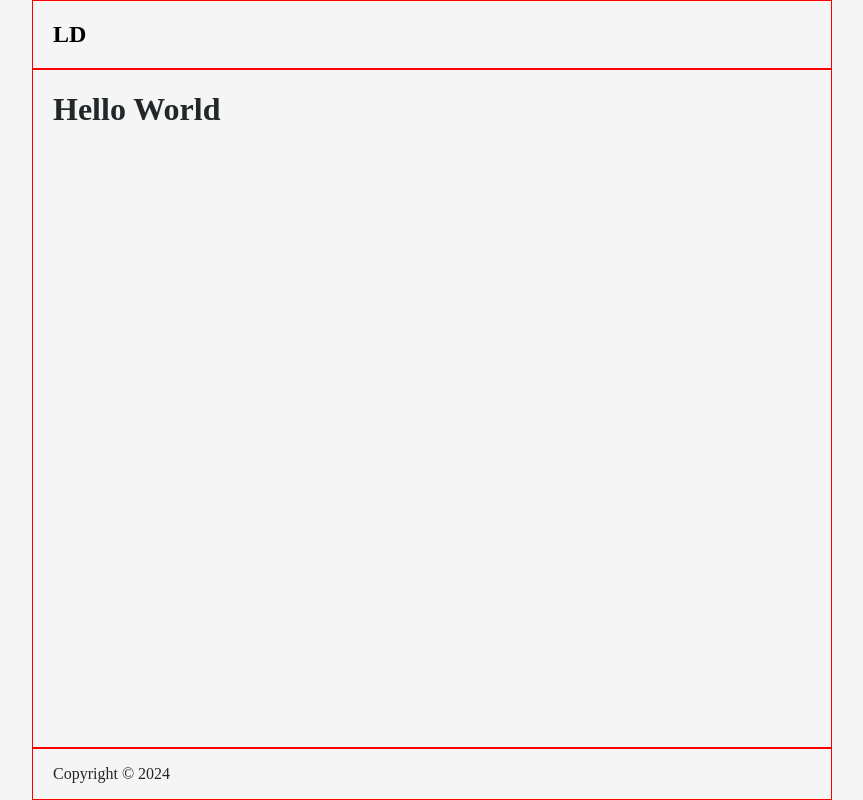
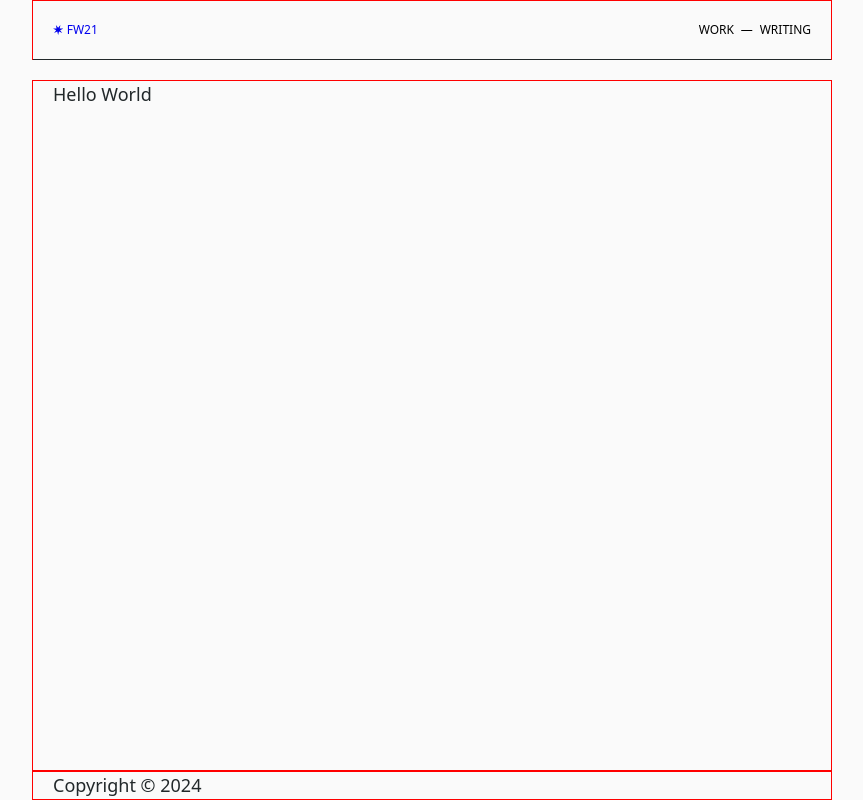
Before and after one commit to dugganl1/my-blog, a plain HTML site: page index.html in a window 1280 px wide. Shown: the whole page, without its empty margins (208-1071 px from the left). Drawn offline with Linux system fonts and the light colour scheme.

Commit message:
working on the nav specifically

```diff
--- a/css/styles.css
+++ b/css/styles.css
@@ -1,7 +1,17 @@
+@font-face {
+  font-family: "Geist";
+  src: url("../fonts/Geist[wght].woff2") format("woff2 supports variations"),
+    url("../fonts/Geist[wght].woff2") format("woff2-variations");
+  font-weight: 100 900;
+  font-display: swap;
+}
+
 :root {
   --primary-color: hsl(200, 10%, 15%);
-  --background-color: hsl(0, 0%, 96%);
+  --background-color: hsl(0, 0%, 98%);
   --max-width: 800px;
+  --base-font-size: 18px;
+  -webkit-font-smoothing: antialiased;
 }
 
 *,
@@ -23,6 +33,8 @@ body {
   color: var(--primary-color);
   display: flex;
   flex-direction: column;
+  font-size: var(--base-font-size);
+  line-height: 1.5;
 }
 
 .layout {
@@ -49,23 +61,123 @@ header {
   width: 100%;
   max-width: var(--max-width);
   padding: 20px;
+  position: fixed;
+  top: 0;
+  left: 50%;
+  transform: translateX(-50%);
+  z-index: 2;
+  background-color: var(--background-color);
 }
 
-nav ul {
-  list-style-type: none;
-  margin: 0;
-  padding: 0;
+nav {
+  background-color: transparent;
+  font-size: 0.75rem;
+  display: flex;
+  justify-content: space-between;
+  align-items: center;
+  text-transform: uppercase;
+  width: 100%;
+}
+
+nav:after {
+  content: "";
+  height: 0.5px;
+  position: absolute;
+  bottom: 0;
+  left: 0;
+  right: 0;
+  background-color: currentColor;
+  transition: transform 0.3s;
+  transform-origin: 0 0;
+}
+
+/* Add some top margin to the main content to account for the fixed header */
+main {
+  margin-top: 80px; /* Adjust this value based on your header's height */
+}
+
+.home_logo {
+  text-decoration: none;
   display: flex;
   align-items: center;
 }
 
-nav li {
-  margin-right: 20px; /* Space for future nav items */
+.home_logo svg {
+  width: 1.5ch;
+  margin-right: 0.5ch;
+  transition: transform 10s linear;
 }
 
-nav .logo a {
-  font-size: 24px;
-  font-weight: bold;
+.home_logo:hover svg {
+  transform: rotate(360deg);
+}
+
+.home_logo-extension {
+  display: none;
+}
+
+.nav-links {
+  display: flex;
+  align-items: center;
+  gap: 1ch;
+}
+
+.nav-link {
   text-decoration: none;
-  color: hsl(0, 0%, 0%); /* Plain black text */
+  position: relative;
+  color: hsl(0, 0%, 0%);
 }
+
+.nav-link:not(:last-child)::after {
+  content: "—";
+  margin-left: 1ch;
+}
+
+.nav-link::before {
+  content: "";
+  position: absolute;
+  display: block;
+  width: 100%;
+  height: 1px;
+  left: 0;
+  bottom: -2px;
+  background-color: currentColor;
+  transform: scaleX(0);
+  transition: transform 0.2s;
+  transform-origin: 100% 0;
+}
+
+.nav-link:hover::before {
+  transform-origin: 0 0;
+  transform: scaleX(1);
+}
+
+/* Remove margin from last item */
+.nav-link:last-child {
+  margin-right: 0;
+}
+
+@media screen and (min-width: 37.5rem) {
+  .home_logo-extension {
+    display: inline-block;
+    transition: all 0.1s ease;
+    opacity: 0;
+    transform: translateX(-2ch);
+  }
+
+  .home_logo-extension:before {
+    content: " — ";
+    display: inline-block;
+    transition: all 0.1s ease;
+    transform: translateX(2ch);
+  }
+
+  .home_logo:hover .home_logo-extension {
+    opacity: 1;
+    transform: translateX(0);
+  }
+
+  .home_logo:hover .home_logo-extension:before {
+    transform: translateX(0);
+  }
+}
--- a/index.html
+++ b/index.html
@@ -9,17 +9,45 @@
     <title>Document</title>
     <link
       rel="stylesheet"
-      href="css/styles.css"
+      href="css/normalize.css"
+    />
+    <link
+      rel="stylesheet"
+      href="/css/styles.css"
     />
   </head>
   <body>
     <div class="layout">
       <header>
         <nav>
-          <ul>
-            <li class="logo"><a href="#">LD</a></li>
-            <!-- Additional nav items can be added here later -->
-          </ul>
+          <a
+            href="/"
+            class="home_logo"
+          >
+            <svg
+              xmlns="http://www.w3.org/2000/svg"
+              fill="currentColor"
+              viewBox="0 0 411 401"
+            >
+              <path
+                d="M205.5 401l-34.89-138.06-129.69 58.8 86.2-113.35L.27 143.66l142.36-3.3L114.17.86 205.5 110.1 296.83.85l-28.47 139.52 142.36 3.29-126.83 64.73 86.19 113.36-129.7-58.8L205.5 401z"
+              ></path>
+            </svg>
+            FW21
+            <span class="home_logo-extension">(already here)</span>
+          </a>
+          <div class="nav-links">
+            <a
+              href="/work"
+              class="nav-link"
+              >Work</a
+            >
+            <a
+              href="/writing"
+              class="nav-link"
+              >Writing</a
+            >
+          </div>
         </nav>
       </header>
       <main>
```
Also changed, not shown: fonts/Geist[wght].woff2 (added).
